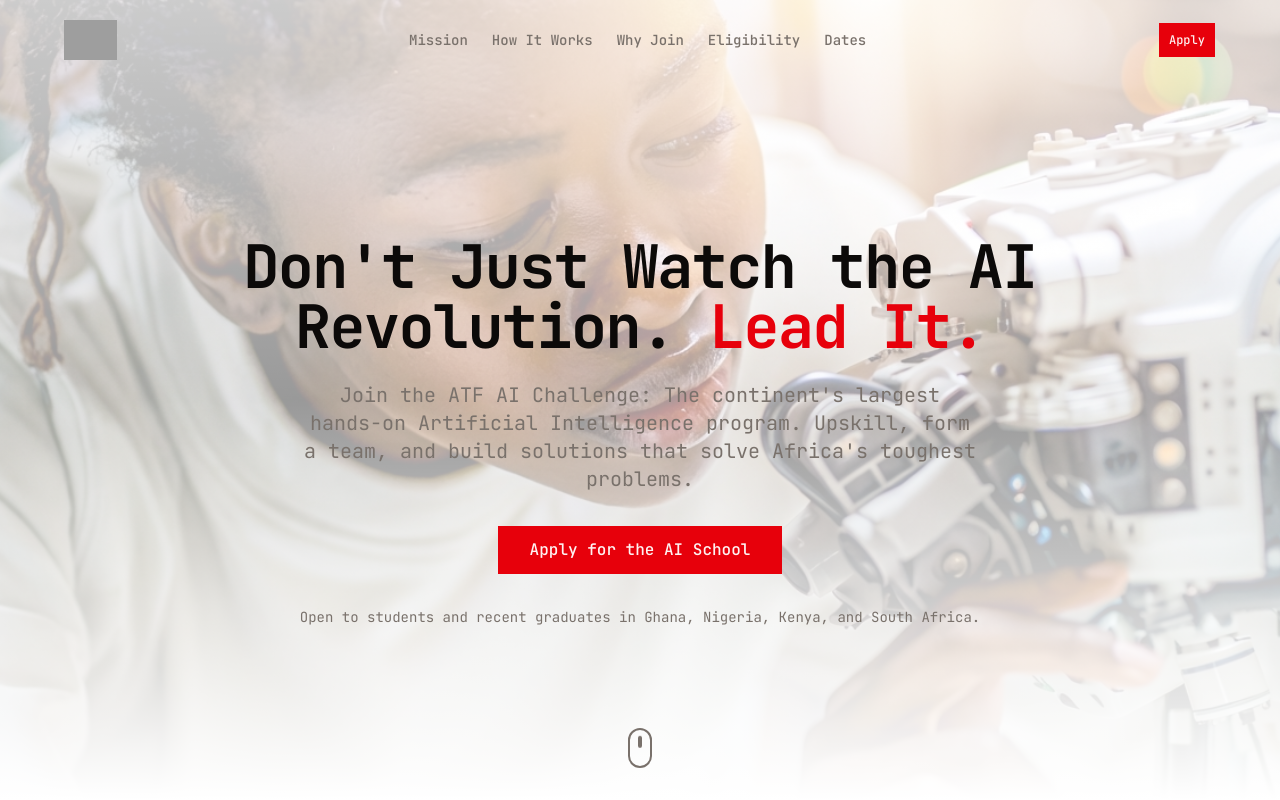
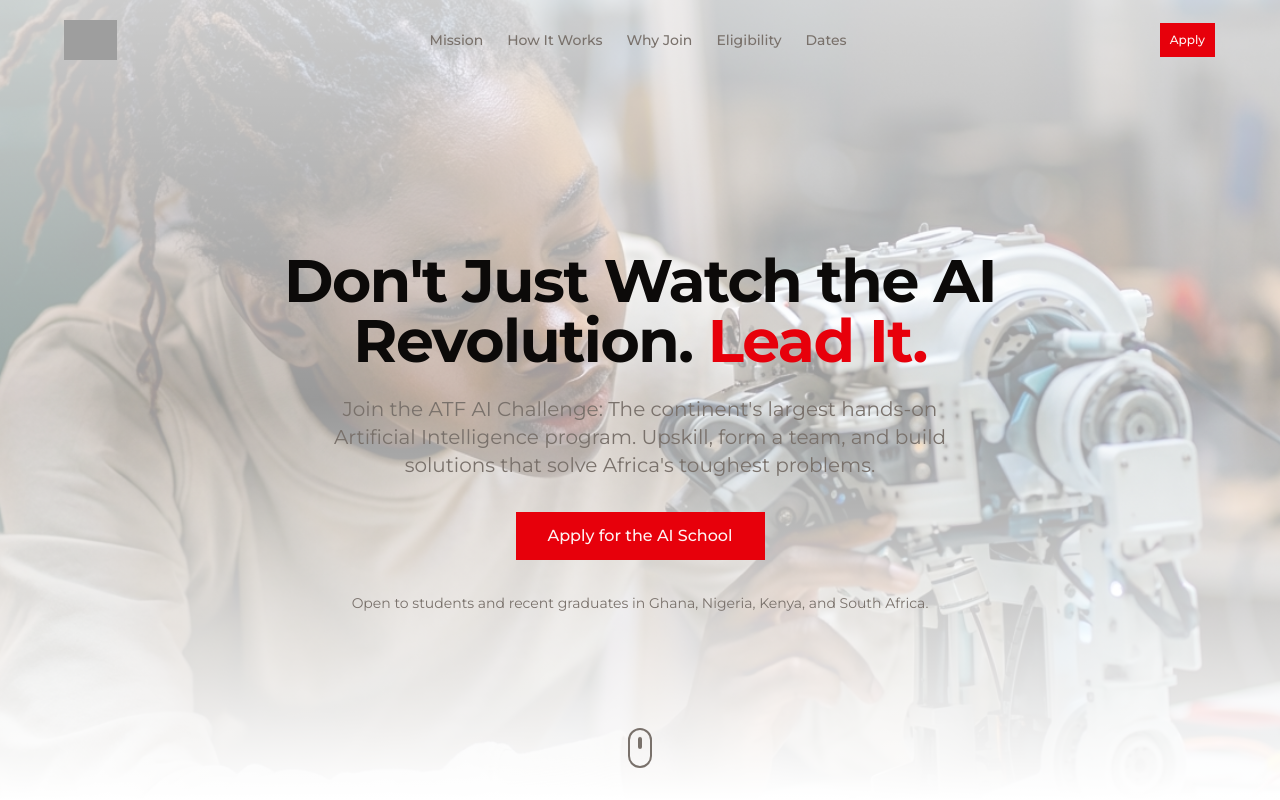
Before and after one commit to youssoufdasilva/atf-challenge-2026, a Next.js app: page / in a window 1280 px wide. Shown: the top 800 px of the page. Built offline with nearby package versions, Linux system fonts and the light colour scheme; grey boxes are pictures that could not be loaded.

Commit message:
Refactor font usage in layout and globals, update footer button styles, and enhance hero section with new image and gradient. Remove unused header text.

```diff
--- a/app/globals.css
+++ b/app/globals.css
@@ -8,7 +8,7 @@
   --color-background: var(--background);
   --color-foreground: var(--foreground);
   --font-sans: var(--font-sans);
-  --font-mono: var(--font-geist-mono);
+  --font-mono: var(--font-mono);
   --color-sidebar-ring: var(--sidebar-ring);
   --color-sidebar-border: var(--sidebar-border);
   --color-sidebar-accent-foreground: var(--sidebar-accent-foreground);
--- a/app/layout.tsx
+++ b/app/layout.tsx
@@ -1,19 +1,14 @@
 import type { Metadata } from "next";
-import { Geist, Geist_Mono, JetBrains_Mono } from "next/font/google";
+import { Montserrat, Geist_Mono } from "next/font/google";
 import "./globals.css";
 
-const jetbrainsMono = JetBrains_Mono({
+const montserrat = Montserrat({
   subsets: ["latin"],
   variable: "--font-sans",
 });
 
-const geistSans = Geist({
-  variable: "--font-geist-sans",
-  subsets: ["latin"],
-});
-
 const geistMono = Geist_Mono({
-  variable: "--font-geist-mono",
+  variable: "--font-mono",
   subsets: ["latin"],
 });
 
@@ -29,9 +24,9 @@ export default function RootLayout({
   children: React.ReactNode;
 }>) {
   return (
-    <html lang="en" className={jetbrainsMono.variable}>
+    <html lang="en" className={montserrat.variable}>
       <body
-        className={`${geistSans.variable} ${geistMono.variable} antialiased`}
+        className={`${montserrat.variable} ${geistMono.variable} antialiased`}
       >
         {children}
       </body>
--- a/components/sections/footer.tsx
+++ b/components/sections/footer.tsx
@@ -27,7 +27,7 @@ export function Footer() {
           <Button
             asChild
             size="lg"
-            className="text-base px-8 py-6 bg-background text-foreground hover:bg-background/90"
+            className="text-base px-8 py-6 bg-background text-foreground hover:bg-background/90 hover:text-background"
           >
             <a href="#apply">Apply Now - Registration Closes March 31</a>
           </Button>
@@ -53,7 +53,7 @@ export function Footer() {
             alt="ATF Logo"
             width={48}
             height={48}
-            className="h-12 w-auto invert"
+            className="h-14 w-auto invert= bg-white rounded-lg p-1"
           />
           <p className="text-sm text-background/60">
             Powered by African Technology Forum
--- a/components/sections/header.tsx
+++ b/components/sections/header.tsx
@@ -55,9 +55,6 @@ export function Header() {
               height={40}
               className="h-8 w-auto md:h-10"
             />
-            <span className="font-bold text-lg hidden sm:inline=">
-              ATF AI Challenge
-            </span>
           </a>
 
           {/* Desktop Navigation */}
--- a/components/sections/hero.tsx
+++ b/components/sections/hero.tsx
@@ -10,13 +10,13 @@ export function Hero() {
       {/* Background Image */}
       <div className="absolute inset-0 z-0">
         <Image
-          src="/hero-photo-placeholder/ultrarealistic-8k-hd-cinematic-v1.jpg"
+          src="/hero-photo-placeholder/ultrarealistic-8k-hd-cinematic-v2.jpg"
           alt="Young African techies collaborating"
           fill
           className="object-cover"
           priority
         />
-        <div className="absolute inset-0 bg-gradient-to-b from-background/80 via-background/60 to-background" />
+        <div className="absolute inset-0 bg-linear-to-b from-background/80 via-background/60 to-background" />
       </div>
 
       {/* Content */}
```
Also changed, not shown: .cursor/plans/change_font_to_montserrat_22af4c06.plan.md (added).
